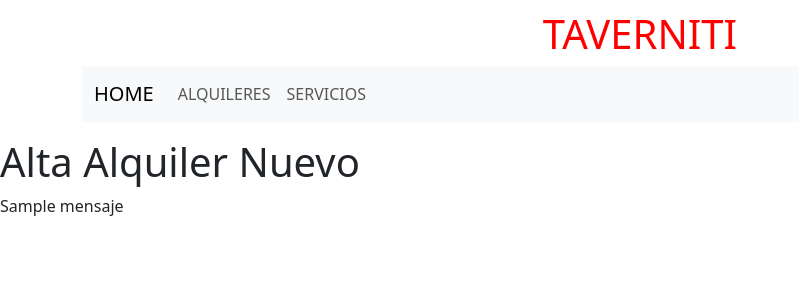
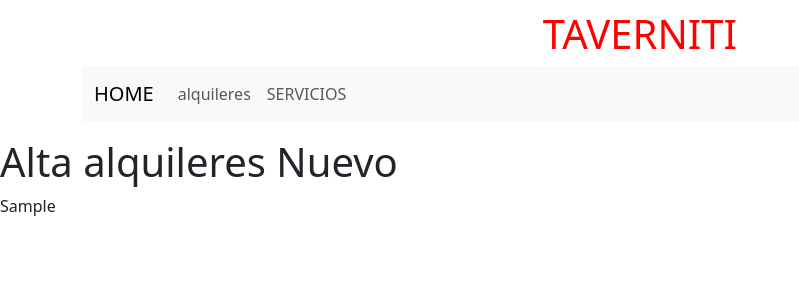
Before and after one commit to chazabersuit/CAP, a Django app: template templates/Alquileres/crear_alquiler.html in a window 1280 px wide. Shown: the top 300 px of the page, without its empty margins (0-799 px from the left). Run offline with Django 4.2, Linux system fonts and the light colour scheme; the template is opened without the code that fills it: most values are stand-ins (such as "Sample title", 1, 10 or a date in 2020).

Commit message:
Deshacer

```diff
--- /dev/null
+++ b/static/CSS/Alquileres/crear_alquiler.css
@@ -0,0 +1,4 @@
+.h1_crear_alquileres {
+    color: blue;
+    text-align: center;
+}
--- a/static/CSS/base.css
+++ b/static/CSS/base.css
@@ -1,6 +1,6 @@
     .titulo {
         text-align: center;
-        color: red
+        color: red;
     }
 
     .caja_titulo {
--- /dev/null
+++ b/static/CSS/index.css
@@ -0,0 +1,3 @@
+.titulo2 {
+    color: green;
+}
--- a/templates/Alquileres/crear_alquiler.html
+++ b/templates/Alquileres/crear_alquiler.html
@@ -1,3 +1,14 @@
-{% extends 'index.html' %}{% load static%} {% block title %}ALQUILER{% endblock %}{% block centro %}
-<h1>Alta Alquiler Nuevo</h1>
-{{mensaje}} {% endblock%}
+{% extends 'index.html' %}{% load static%} {% block css %}
+<link rel="stylesheet" href="{% static 'css/alquileres/crear_alquileres.css'%}">
+<link rel="stylesheet" href="{% static 'css/base.css'%}"> {% endblock %} {% block title %}alquileres{% endblock %}{% block centro %}
+<h1 class="h1_crear_alquileres">Alta alquileres Nuevo</h1>
+
+<div class="crear_alquileres">
+    <form action="{% url 'crear_alquileres'%}">
+        <table>
+            {{formulario_alquileres.as_table}}
+        </table>
+
+    </form>
+</div>
+{% endblock%}
--- a/templates/index.html
+++ b/templates/index.html
@@ -7,7 +7,9 @@
     <meta http-equiv="X-UA-Compatible" content="IE=edge">
     <meta name="viewport" content="width=device-width, initial-scale=1.0">
     <title>{% block title %}{% endblock %}</title>
-    <link rel="stylesheet" href="{% static 'css/base.css'%}">
+    {% block css %}
+    <link rel="stylesheet" href="{% static 'css/index.css'%}">
+    <link rel="stylesheet" href="{% static 'css/base.css'%}"> {% endblock %}
     <link href="https://cdn.jsdelivr.net/npm/bootstrap@5.3.0-alpha3/dist/css/bootstrap.min.css" rel="stylesheet" integrity="sha384-KK94CHFLLe+nY2dmCWGMq91rCGa5gtU4mk92HdvYe+M/SXH301p5ILy+dN9+nJOZ" crossorigin="anonymous">
 </head>
 
@@ -22,7 +24,7 @@
               </button>
                 <div class="collapse navbar-collapse" id="navbarNavAltMarkup">
                     <div class="navbar-nav">
-                        <a class="nav-link" href="{% url 'crear_alquiler'%}">ALQUILERES</a>
+                        <a class="nav-link" href="{% url 'crear_alquileres'%}">alquileres</a>
                         <a class="nav-link" href="{% url 'crear_servicios'%}" ">SERVICIOS</a>
                 </div>
               </div>
@@ -32,7 +34,7 @@
     <p></p>
     <div class="continer centro ">
         {% block centro %}
-        <h2>Pagina Home</h2>{% endblock %}
+        <h2 class="titulo2 ">Pagina Home</h2>{% endblock %}
     </div>
 </body>
 
```
